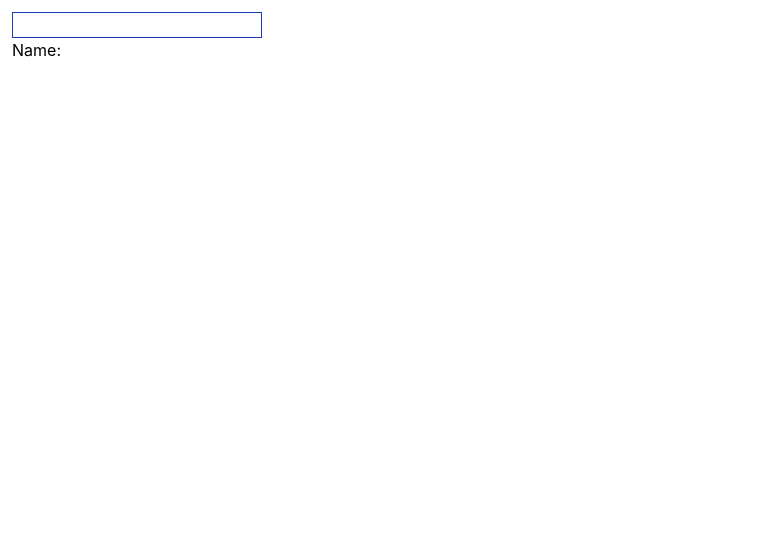
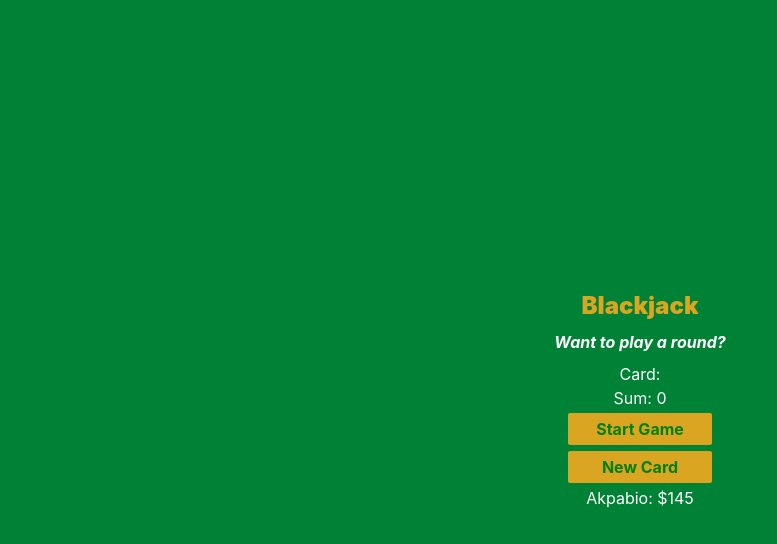
Before and after one commit to loixrang/react-app, a React (Vite) app: page / in a window 1280 px wide. Shown: the top 544 px of the page, without its empty margins (0-777 px from the left). Built offline with nearby package versions, Linux system fonts and the light colour scheme.

Commit message:
finished coding

```diff
--- a/src/App.tsx
+++ b/src/App.tsx
@@ -1,9 +1,11 @@
-import MyComponent from "./components/MyComponent";
+// import MyComponent from "./components/MyComponent";
+import BlackJack from "./components/BlackjackGame";
 
 function App() {
   return (
     <>
-      <MyComponent/>
+      {/* <MyComponent/> */}
+      <BlackJack name="Akpabio" chips={145}/>
     </>
   );
 }
--- a/src/components/BlackjackGame.tsx
+++ b/src/components/BlackjackGame.tsx
@@ -7,14 +7,15 @@ interface Player {
 const BlackJack = ({name, chips}: Player) => {
 
   const [prompt, setPrompt] = useState('Want to play a round?')
-  const [card, setCard] = useState('Card: 0')
-  const [total, setTotal] = useState('Sum: ')
+  // const [card, setCard] = useState('')
+  const [total, setTotal] = useState<number>(0)
   const [isALive, setIsAlive] = useState(false)
   const [hasBlackJack, setHasBlackJack] = useState(false)
+  let [cards, setCards] = useState<number[]>([])
 
-  let cards: number[]
+  // let cards: number[]
   let sum = 0;
-  let message;
+  // let message: string;
   let sumEl;
 
   function getRandomCard() {
@@ -32,22 +33,16 @@ const BlackJack = ({name, chips}: Player) => {
     setIsAlive(true)
     let firstCard = getRandomCard();
     let secondCard = getRandomCard();
-    cards = [firstCard, secondCard];
+    setCards(prev => [...prev, firstCard, secondCard])
     sum = firstCard + secondCard;
+    setTotal(sum)
     renderGame();
   }
 
   function renderGame() {
-    message = `Card: `;
-    for (let i = 0; i < cards.length; i++) {
-      message += `${cards[i]} `;
-      setCard(message)
-    }
-    sumEl = `Sum: ${sum}`;
-    setTotal(sumEl)
-    if (sum <= 20) {
+    if (total <= 20) {
       setPrompt("do you want to draw a new card?")
-    } else if (sum === 21) {
+    } else if (total === 21) {
       setPrompt("Wohoo! You've got a Blackjack!")
       setHasBlackJack(true)
       setIsAlive(false)
@@ -60,14 +55,12 @@ const BlackJack = ({name, chips}: Player) => {
   function newCard() {
     if (hasBlackJack || !isALive) {
       setPrompt("you can't play anymore. Start Game")
-      console.log(hasBlackJack, !isALive)
-      console.log(sum)
       return
     } else {
-      let cardz = getRandomCard();
-      sum += cardz;
-      cards.push(cardz);
-      console.log(cards)
+      let card = getRandomCard();
+      sum += card;
+      setTotal(prev => prev + sum)
+      setCards(prev => [...prev, card])
       renderGame();
     }
   }
@@ -75,8 +68,8 @@ const BlackJack = ({name, chips}: Player) => {
     <main className="bg-green-700 text-white flex items-center justify-center flex-col h-dvh font-sans">
       <h1 className="text-[goldenrod] text-2xl font-black">Blackjack</h1>
       <p className="font-bold italic text-white py-2">{prompt}</p>
-      <p className="">{card}</p>
-      <p>{total}</p>
+      <p className="">Card: {cards.join(", ")}</p>
+      <p>Sum: {total}</p>
       <button onClick={startGame}>Start Game</button>
       <button onClick={newCard}>New Card</button>
       <p>{name + ": $" + chips}</p>
```
